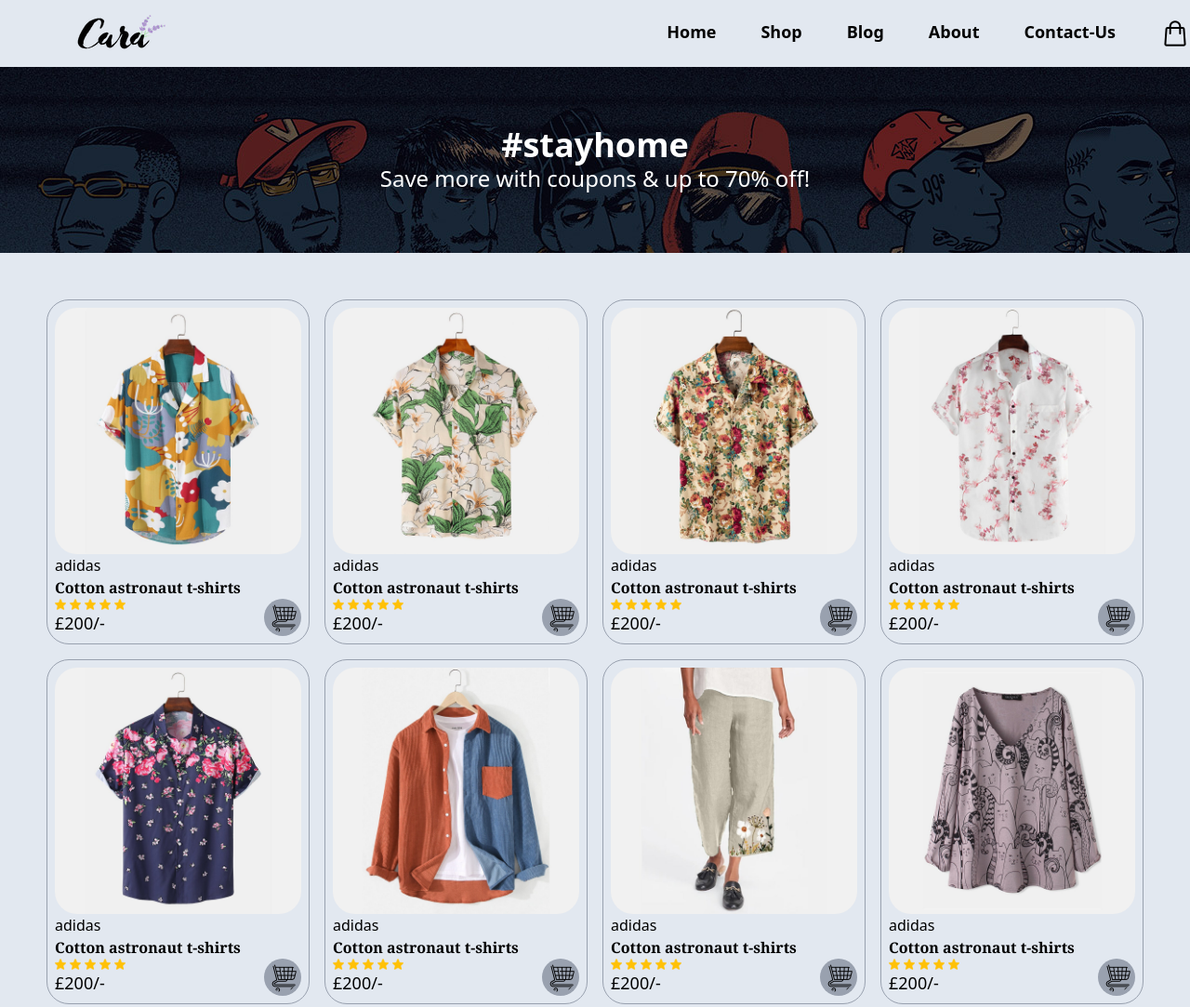
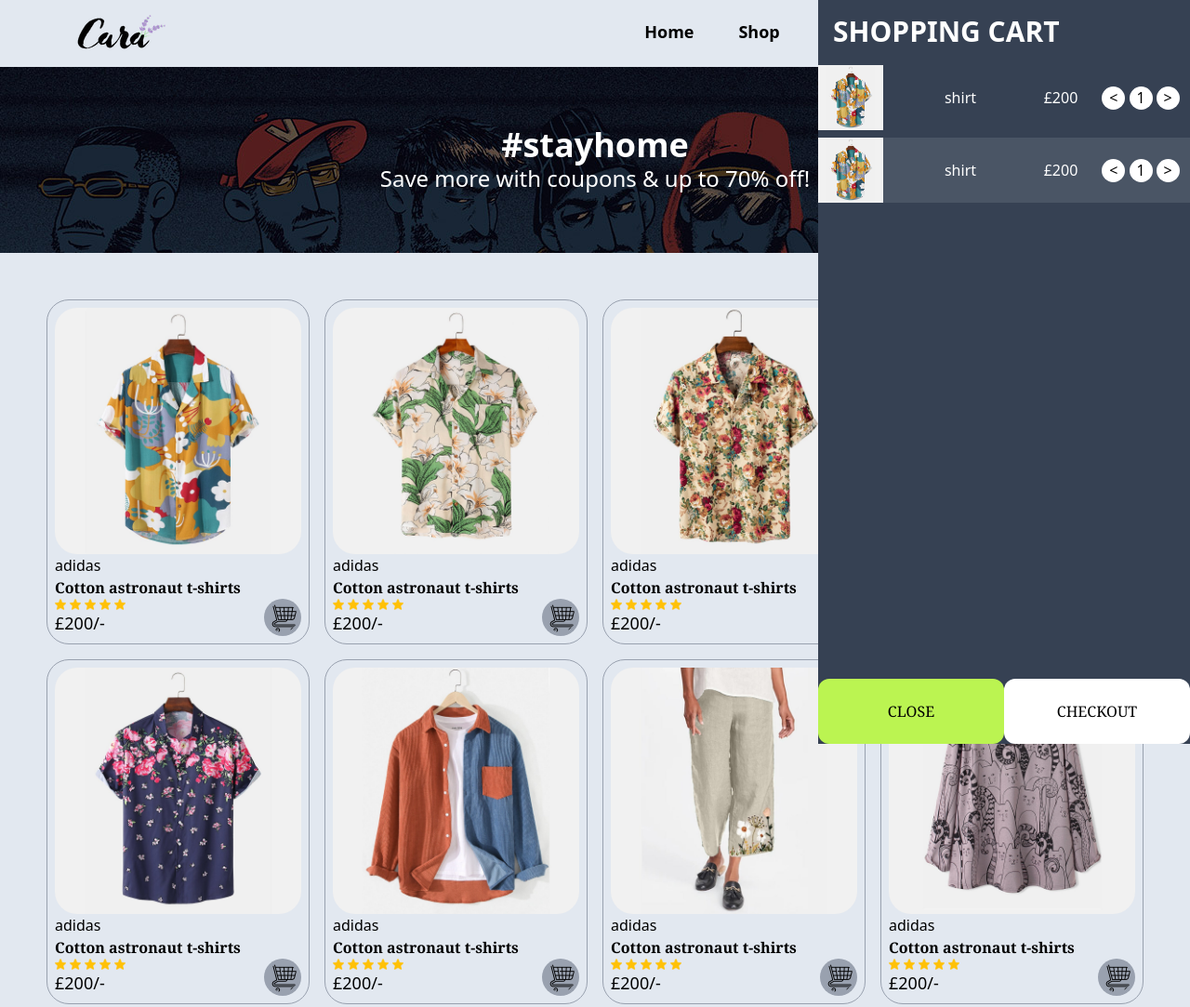
Before and after one commit to Prom004/CaraProj, a website: page src/shop.html in a window 1280 px wide. Shown: the whole page at 93% size. Drawn offline with Linux system fonts and the light colour scheme.

Commit message:
cart functionality

```diff
--- /dev/null
+++ b/scope.js
@@ -0,0 +1,18 @@
+const a = 1; const b = 2; const c = 3;
+
+(function firstFunction () {
+  const b = 5; const c = 6;
+
+  (function secondFunction () {
+    const b = 8;
+
+    (function thirdFunction () {
+      const a = 7; const c = 9;
+
+      (function fourthFunction () {
+        const a = 1; const c = 8;
+      })()
+    })()
+  })()
+  console.log(`a: ${a}, b: ${b}, c: ${c}`);
+})()
--- a/src/shop.html
+++ b/src/shop.html
@@ -19,8 +19,8 @@
                     <a class="hover:text-green-600 hover:underline" href="blog.html">Blog</a>
                     <a class="hover:text-green-600 hover:underline" href="about.html">About</a>
                     <a class="hover:text-green-600 hover:underline" href="contact.html">Contact-Us</a>
-                    <a class="hover:text-green-600 hover:underline" href="cart.html"> <img class="w-8"
-                            src="img/shopping-bag.png"></a>
+                    <a class="hover:text-green-600 hover:underline relative mr-6" href="cart.html"> <img class="w-8"
+                            src="img/shopping-cart.png"><span class="w-5 h-5 text-sm rounded-full bg-red-500 p-1 flex justify-center items-center absolute -bottom-1 -right-1">0</span></a>
                 </nav>
 
                 <a id="menuBtn" href="#" class="flex lg:hidden"> <img class="h-8 pr-2" src="img/menu.png" alt=""></a>
@@ -49,7 +49,7 @@
         </div>
     </div>
     <div class="">
-        <div class="grid grid-cols-4 m-[50px] gap-4 max-sm:grid-cols-2 max-md:grid-cols-3">
+        <di v class="grid grid-cols-4 m-[50px] gap-4 max-sm:grid-cols-2 max-md:grid-cols-3">
             <div class="rounded-3xl border border-gray-400  p-2 relative hover:shadow-2xl md:shrink-0">
                 <img class=" rounded-3xl md:shrink-0" src="img/f1.jpg">
                 <p class="font-light">adidas</p>
@@ -174,6 +174,43 @@
         </div>
     </div>
 </div>
+
+<!-- dining chairs -->
+
+<div class="cart-tab w-[400px] bg-gray-700 text-white fixed top-0 right-0 bottom-0 inset-auto grid grid-rows-[70px_1fr_70px]">
+    <h1 class="h1 font-bold text-3xl m-4 flex-1 justify-center items-center"> SHOPPING CART</h1>
+    <div class="List-cart space-y-2 overflow-auto`">
+        <div class="item grid grid-cols-[70px_150px_50px_1fr] gap-2 items-center text-center">
+            <div class="img w-full rounded-lg">
+                <img src="img/f1.jpg" alt="">
+            </div>
+            <div class="name"> shirt</div>
+            <div class="price"> £200</div>
+            <div class="quantity text-black cursor-pointer">
+                <span class="minus inline-block w-[25px] h-[25px] bg-white rounded-full"> < </span>
+                <span class="inline-block w-[25px] h-[25px] bg-white rounded-full">1</span>
+                <span class="plus inline-block w-[25px] h-[25px] bg-white rounded-full">></span>
+            </div>
+        </div>
+        <div class="item grid grid-cols-[70px_150px_50px_1fr] gap-2 items-center text-center even:bg-gray-600">
+            <div class="img w-full rounded-lg">
+                <img src="img/f1.jpg" alt="">
+            </div>
+            <div class="name"> shirt</div>
+            <div class="price"> £200</div>
+            <div class="quantity text-black cursor-pointer">
+                <span class="minus inline-block w-[25px] h-[25px] bg-white rounded-full"> < </span>
+                <span class="inline-block w-[25px] h-[25px] bg-white rounded-full">1</span>
+                <span class="plus inline-block w-[25px] h-[25px] bg-white rounded-full">></span>
+            </div>
+        </div>
+    </div>
+    <div class="btn text-black font-serif grid grid-cols-2">
+        <button class="close bg-lime-300 rounded-xl"> CLOSE</button>
+        <button class="checkout rounded-xl bg-white"> CHECKOUT </button>
+    </div>
+
+</div>
 <script src="script.js"></script>
 </body>
 
```
Also changed, not shown: src/index.html (+2 -2 lines), src/output.css.
